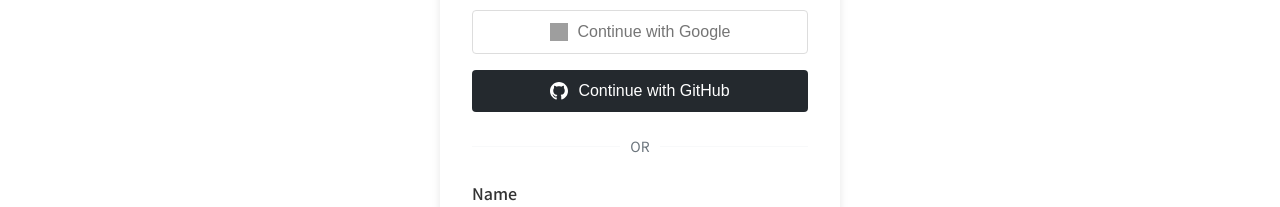
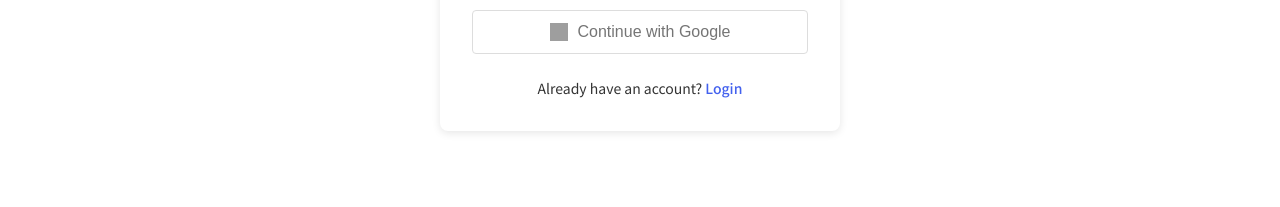
Before and after one commit to uthem150/log-management-platform-front, a React (Vite) app: page /signup in a window 1280 px wide. Shown: the part 228-435 px from the top of the page. Built offline with nearby package versions, Linux system fonts and the light colour scheme; no server answers; grey boxes are pictures that could not be loaded.

Commit message:
feat: 로그인, 회원가입 form 제거

```diff
--- a/src/pages/Login.tsx
+++ b/src/pages/Login.tsx
@@ -136,8 +136,8 @@ const Login = () => {
 
       {/* 소셜 로그인 버튼 */}
       <GoogleLoginButton />
-      <GithubLoginButton />
-
+      {/* <GithubLoginButton /> */}
+      {/*
       <OrDivider>
         <span>OR</span>
       </OrDivider>
@@ -165,7 +165,7 @@ const Login = () => {
         <ForgotPassword to="/forgot-password">{t("auth.forgotPassword")}</ForgotPassword>
 
         <SubmitButton text={t("common.login")} loadingText="Logging in..." isLoading={isLoading} />
-      </Form>
+      </Form> */}
 
       <SignupLink>
         Don't have an account? <Link to="/signup">{t("common.signup")}</Link>
--- a/src/pages/Signup.tsx
+++ b/src/pages/Signup.tsx
@@ -138,13 +138,12 @@ const Signup = () => {
 
       {/* 소셜 로그인 버튼 */}
       <GoogleLoginButton />
-      <GithubLoginButton />
+      {/* <GithubLoginButton /> */}
 
-      <OrDivider>
+      {/* <OrDivider>
         <span>OR</span>
       </OrDivider>
 
-      {/* 기존 폼 */}
       <Form onSubmit={handleSubmit(onSubmit)}>
         <FormInput
           id="name"
@@ -180,7 +179,7 @@ const Signup = () => {
           autoComplete="new-password"
         />
         <SubmitButton text={t("common.signup")} loadingText="Signing up..." isLoading={isLoading} />
-      </Form>
+      </Form> */}
 
       <SignupLink>
         Already have an account? <Link to="/login">{t("common.login")}</Link>
```
